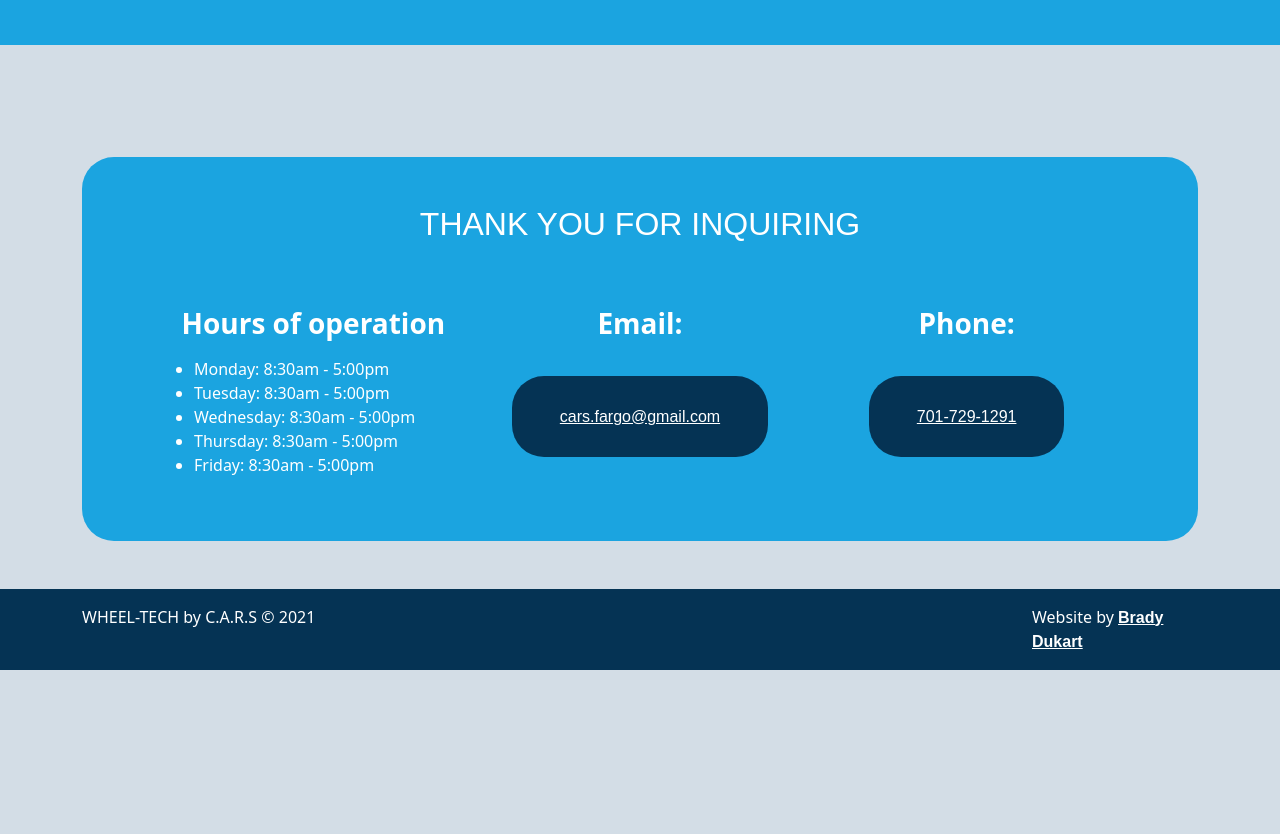
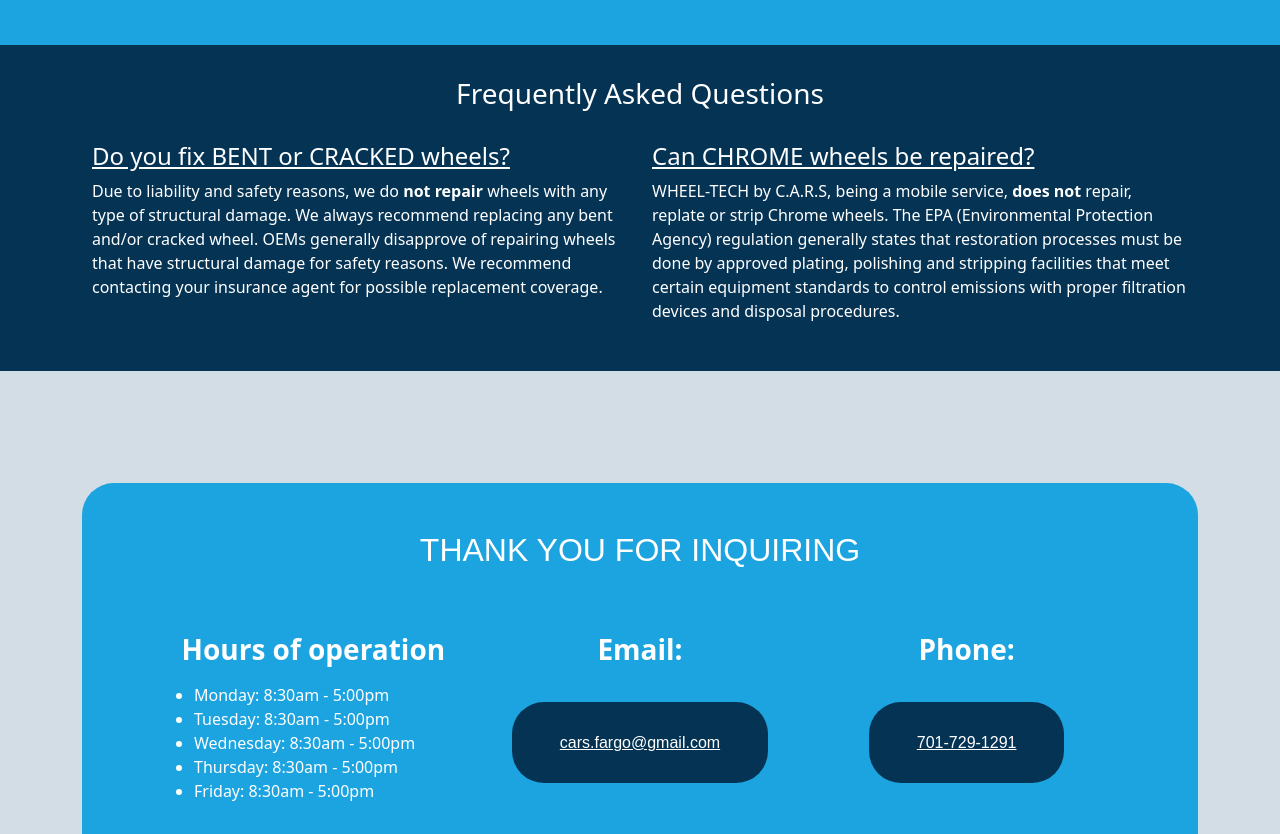
Before and after one commit to dukartbr/wheeltech, a website: page index.html in a window 1280 px wide. Shown: the part 1960-2794 px from the top of the page. Before the commit the page ends 2630 px from the top, so only its background shows below. Drawn offline with nearby package versions, Linux system fonts and the light colour scheme; a web font is replaced by a local one.

Commit message:
Adds disclaimer

```diff
--- a/index.html
+++ b/index.html
@@ -157,6 +157,21 @@
         </div>
       </div>
     </div>
+    <div class="disclaimer-container">
+      <div class="container">
+        <h3>Frequently Asked Questions</h3>
+        <div class="row">
+          <div class="col-lg-6">
+            <h4>Do you fix BENT or CRACKED wheels?</h4>
+            <p>Due to liability and safety reasons, we do <b>not repair</b> wheels with any type of structural damage. We always recommend replacing any bent and/or cracked wheel. OEMs generally disapprove of repairing wheels that have structural damage for safety reasons. We recommend contacting your insurance agent for possible replacement coverage.</p>
+          </div>
+          <div class="col-lg-6">
+            <h4>Can CHROME wheels be repaired?</h4>
+            <p>WHEEL-TECH by C.A.R.S, being a mobile service, <b>does not</b> repair, replate or strip Chrome wheels. The EPA (Environmental Protection Agency) regulation generally states that restoration processes must be done by approved plating, polishing and stripping facilities that meet certain equipment standards to control emissions with proper filtration devices and disposal procedures.</p>
+          </div>
+        </div>
+      </div>
+    </div>
     <div class="contact-form-container" id="contact">
       <div class="container">
         <div class="contact-form">
--- a/style.scss
+++ b/style.scss
@@ -90,6 +90,23 @@
   }
 }
 
+.disclaimer-container {
+  background-color: #053354;
+  width: 100%;
+  color: white;
+  padding-top: 2rem;
+  padding-bottom: 2rem;
+  padding-left: 5rem;
+  padding-right: 5rem;
+  h3 {
+    text-align: center;
+    margin-bottom: 2rem;
+  }
+  h4 {
+    text-decoration: underline;
+  }
+}
+
 .contact-form-container {
   padding-top: 3rem;
   padding-bottom: 3rem;
```
Also changed, not shown: style.css, 1 other file.
